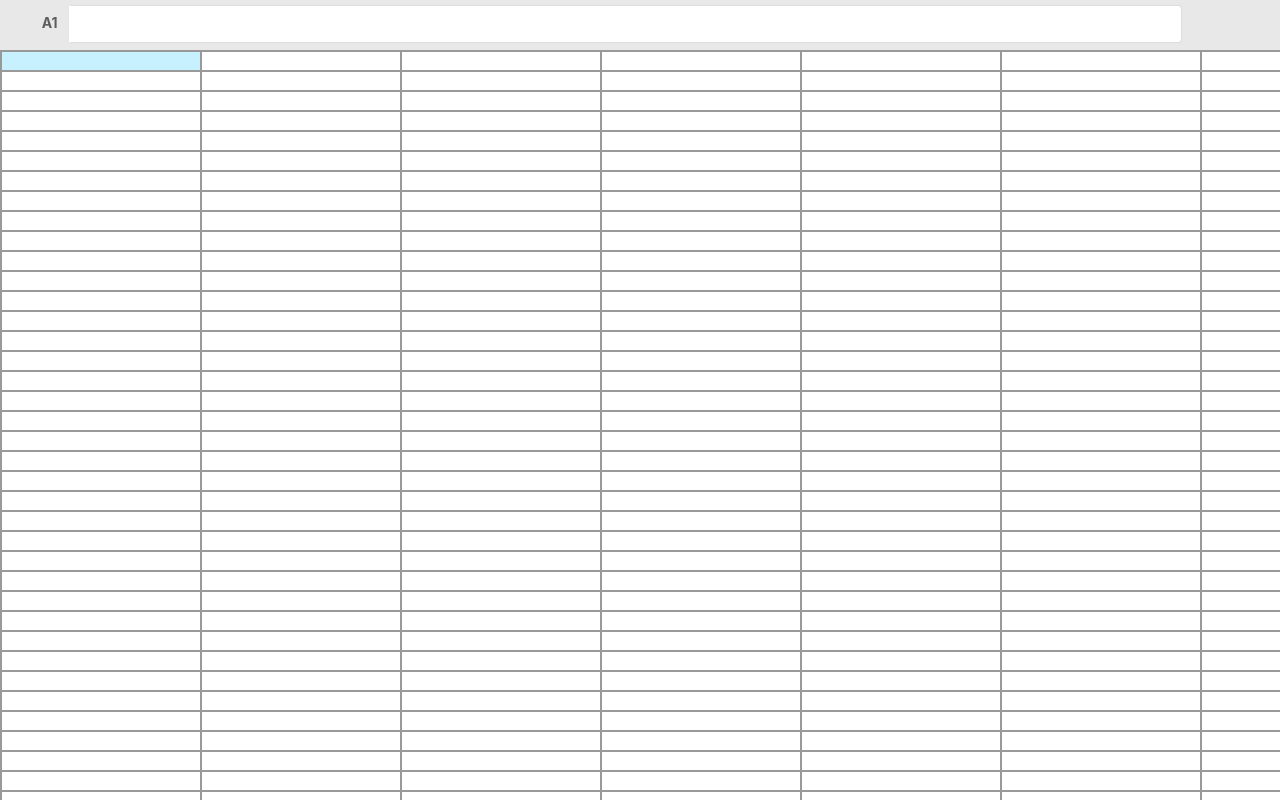
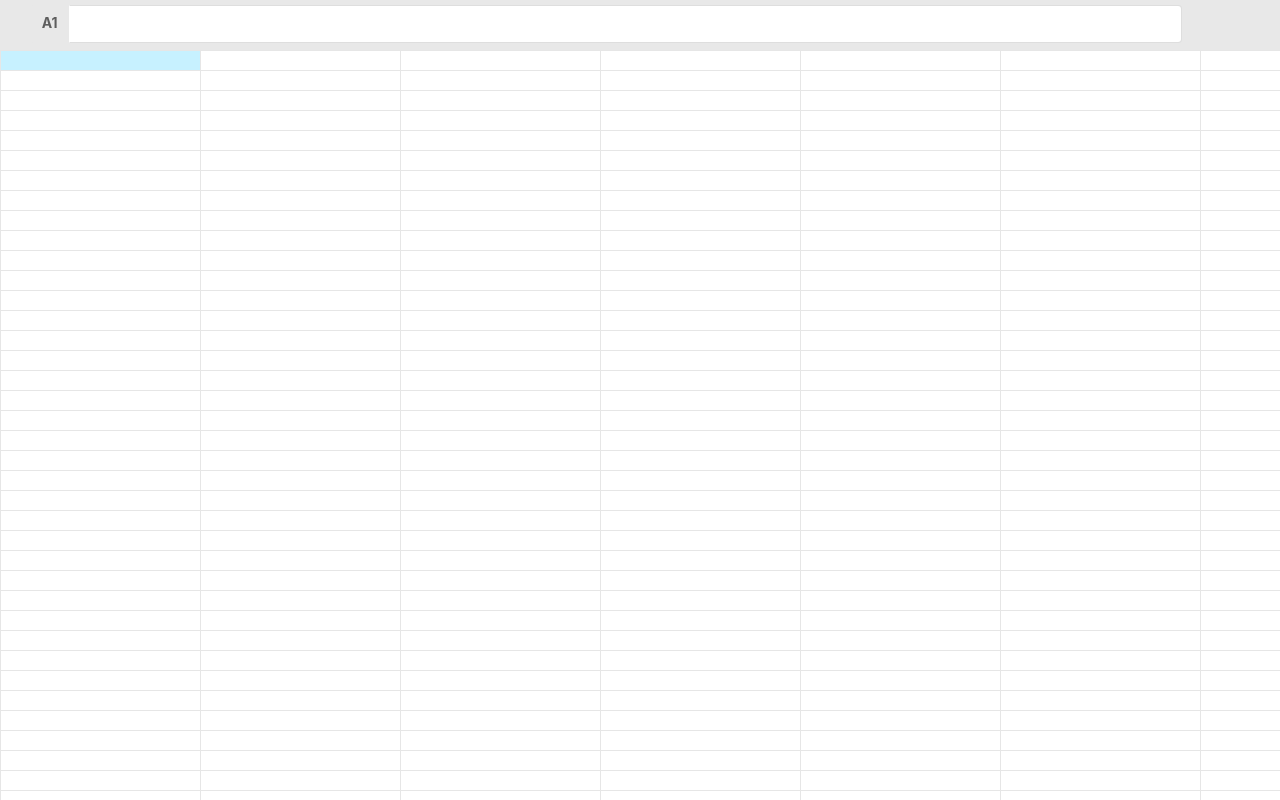
Before and after one commit to gabriel-piles/lean-excel, a React (Create React App) app: page / in a window 1280 px wide. Shown: the top 800 px of the page. Built offline with nearby package versions, Linux system fonts and the light colour scheme.

Commit message:
Update grid dessign

```diff
--- a/src/components/grid/Grid.css
+++ b/src/components/grid/Grid.css
@@ -19,7 +19,7 @@
 .column{
     min-width: 200px;
     height: 20px;
-    border: 2px solid #999;
+    border: 1px solid #e6e6e6;
 }
 
 .cell-selected {
```
Also changed, not shown: 1 other file (tests, documents, lock files or other folders).
